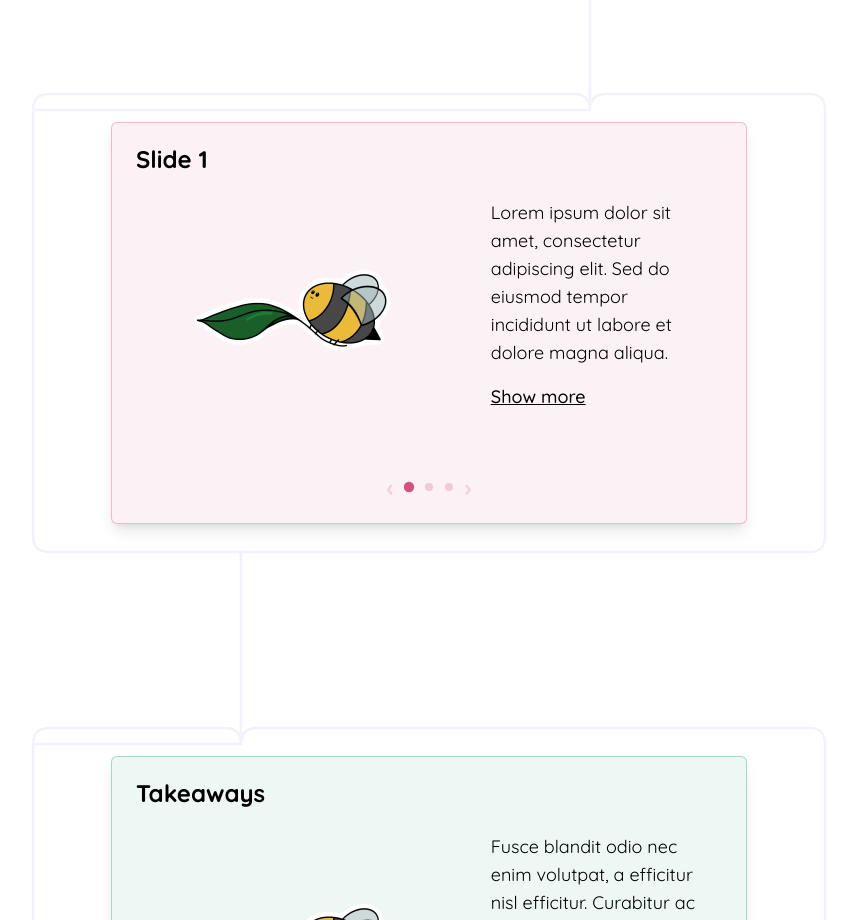
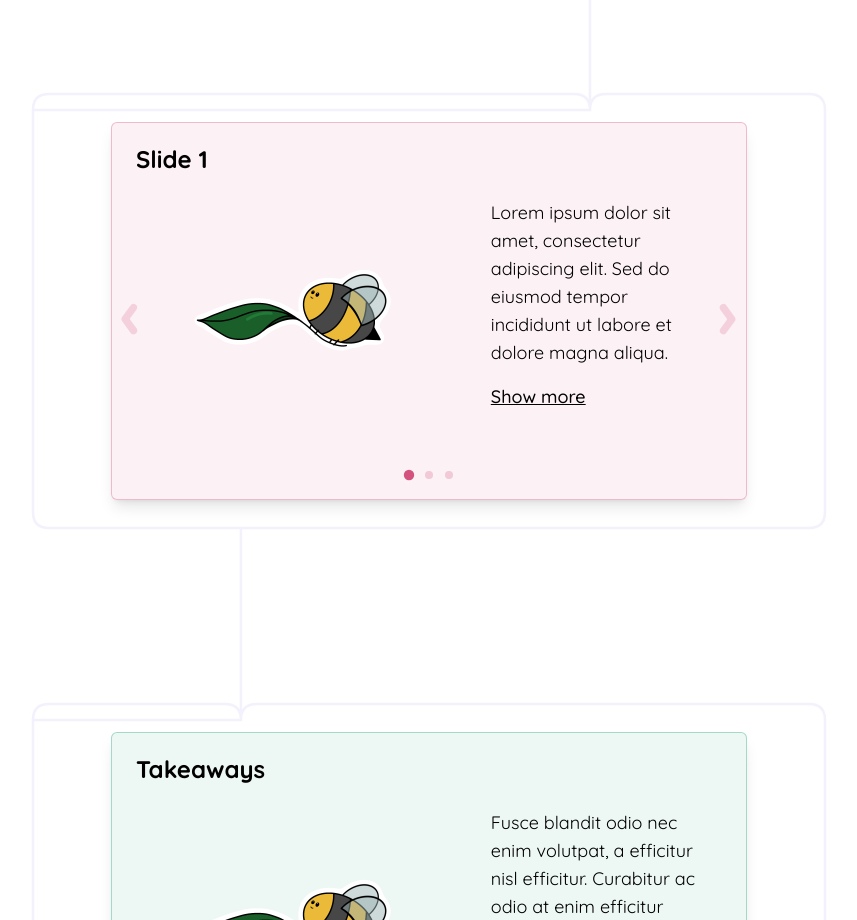
Before and after one commit to yborger/Personal-Website, a Next.js app: page /portfolio/cases/example in a window 1280 px wide. Shown: the part 1880-2800 px from the top of the page, without its empty margins (211-1068 px from the left). Built offline with nearby package versions, Linux system fonts and the light colour scheme.

Commit message:
happy with arrows, save point

```diff
--- a/app/components/phasecard.tsx
+++ b/app/components/phasecard.tsx
@@ -27,7 +27,6 @@ interface CardProps {
 }
 
 export default function PhaseCard({number, title, description, details, image, embed, bg, slides}: CardProps){
-    //some descriptions are too long, so we can add a "read more" button that expands the description
     const [expanded, setExpanded] = useState(false)
     const [currSlide, setCurrSlide] = useState(0)
 
@@ -35,7 +34,6 @@ interface CardProps {
 
     const hasMultipleSlides = slides && slides.length > 1
 
-    //reset fn
     function goToSlide(index: number) {
         setCurrSlide(index)
         setExpanded(false)
@@ -45,12 +43,32 @@ interface CardProps {
     return (
     <section className="h-3/4 flex ml-[50px] mr-[50px] items-center justify-center relative">
       <div
-        className="rounded-md p-6 m-4 shadow-lg max-w-4xl border px-6 py-5"
+        className="relative rounded-md p-6 m-4 shadow-lg max-w-4xl w-full border px-6 py-5"
         style={{
           borderColor: `${bg}59`,
           background: `${bg}14`,
         }}
       >
+        {hasMultipleSlides && (
+          <button
+            onClick={() => goToSlide(currSlide === 0 ? slides.length - 1 : currSlide - 1)}
+            className="absolute left-2 top-1/2 -translate-y-1/2 text-7xl font-bold transition-opacity opacity-20 hover:opacity-60"
+            style={{ color: bg }}
+          >
+            ‹
+          </button>
+        )}
+
+        {hasMultipleSlides && (
+          <button
+            onClick={() => goToSlide(currSlide === slides.length - 1 ? 0 : currSlide + 1)}
+            className="absolute right-2 top-1/2 -translate-y-1/2 text-7xl font-bold transition-opacity opacity-20 hover:opacity-60"
+            style={{ color: bg }}
+          >
+            ›
+          </button>
+        )}
+
         <h2 className="text-2xl font-bold mb-6 text-left">{activeContent.title}</h2>
 
         <div className={`m-4 items-start gap-4 ${activeContent.embed || activeContent.image ? 'grid md:grid-cols-[3fr_2fr]' : ''}`}>
@@ -86,15 +104,9 @@ interface CardProps {
         {expanded && activeContent.details && (
           <p className="mt-4 text-sm">{activeContent.details}</p>
         )}
+
         {hasMultipleSlides && (
           <div className="flex justify-center items-center gap-3 mt-4">
-    <button
-      onClick={() => goToSlide(currSlide === 0 ? slides.length - 1 : currSlide - 1)}
-      className="text-2xl font-bold transition-opacity opacity-20 hover:opacity-60"
-      style={{ color: bg }}
-    >
-      ‹
-    </button>
             {slides.map((_, i) => (
               <button
                 key={i}
@@ -106,13 +118,6 @@ interface CardProps {
                 }}
               />
             ))}
-    <button
-      onClick={() => goToSlide(currSlide === slides.length - 1 ? 0 : currSlide + 1)}
-      className="text-2xl font-bold transition-opacity opacity-20 hover:opacity-60"
-      style={{ color: bg }}
-    >
-      ›
-    </button>
           </div>
         )}
       </div>
```
Lines whose indentation alone changed are shown as unchanged.
